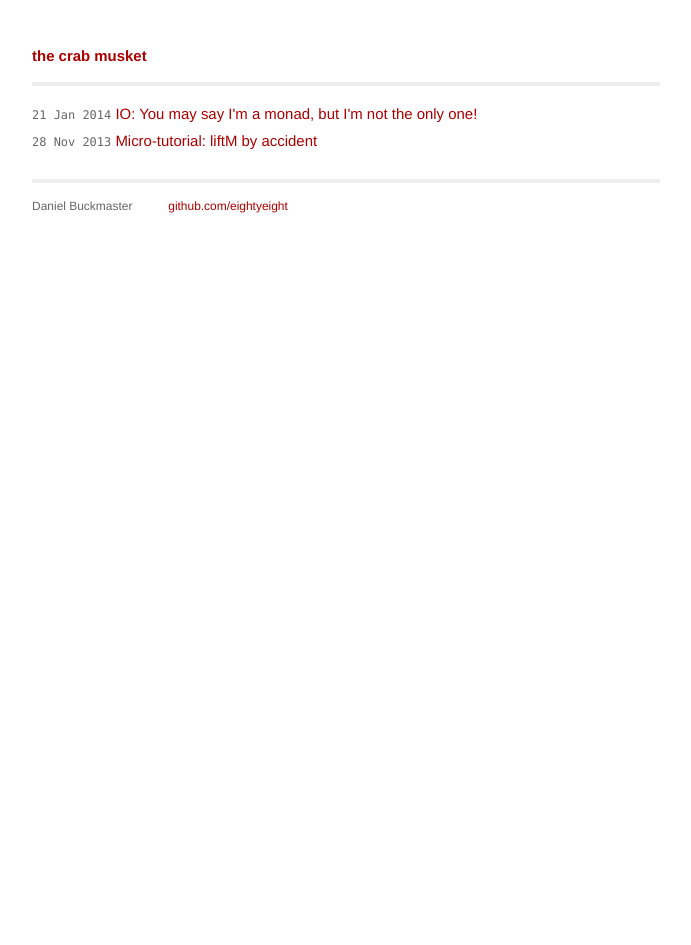
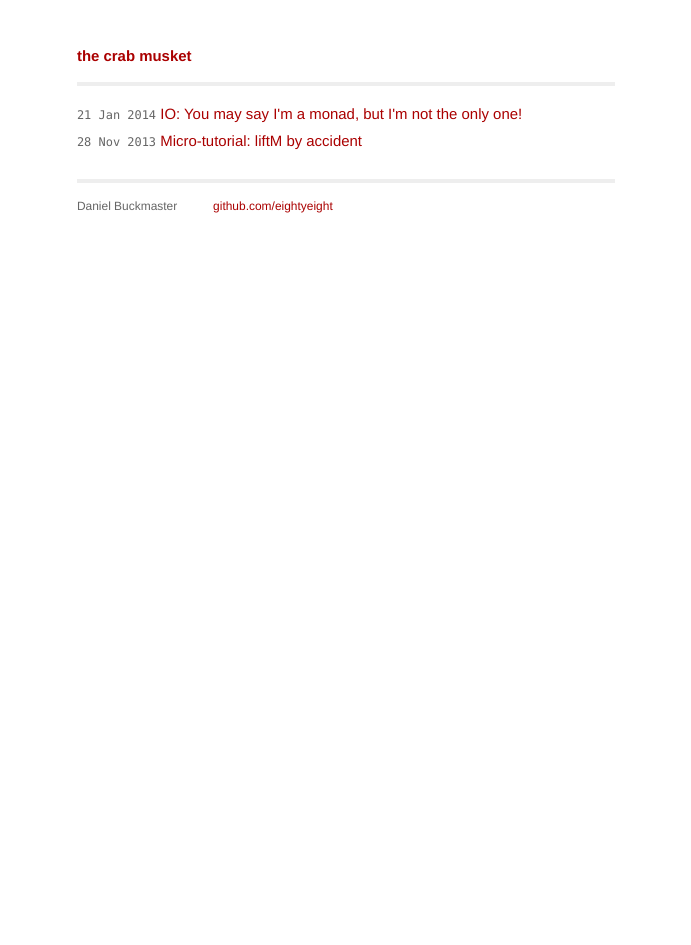
Before and after one commit to crabmusket/eightyeight.github.io, a Jekyll site: the page built from index.html, in a window 1280 px wide. Shown: the whole page, without its empty margins (294-985 px from the left). Built offline with Jekyll 4.4.1, drawn with Linux system fonts in a browser that asks for light colours.

Commit message:
Narrowed body.

```diff
--- a/css/main.css
+++ b/css/main.css
@@ -63,7 +63,7 @@ ul.posts span {
 .site {
   font-size: 115%;
   text-align: justify;
-  width: 42em;
+  width: 36em;
   margin: 3em auto 2em;
   line-height: 1.5em;
 }
```
